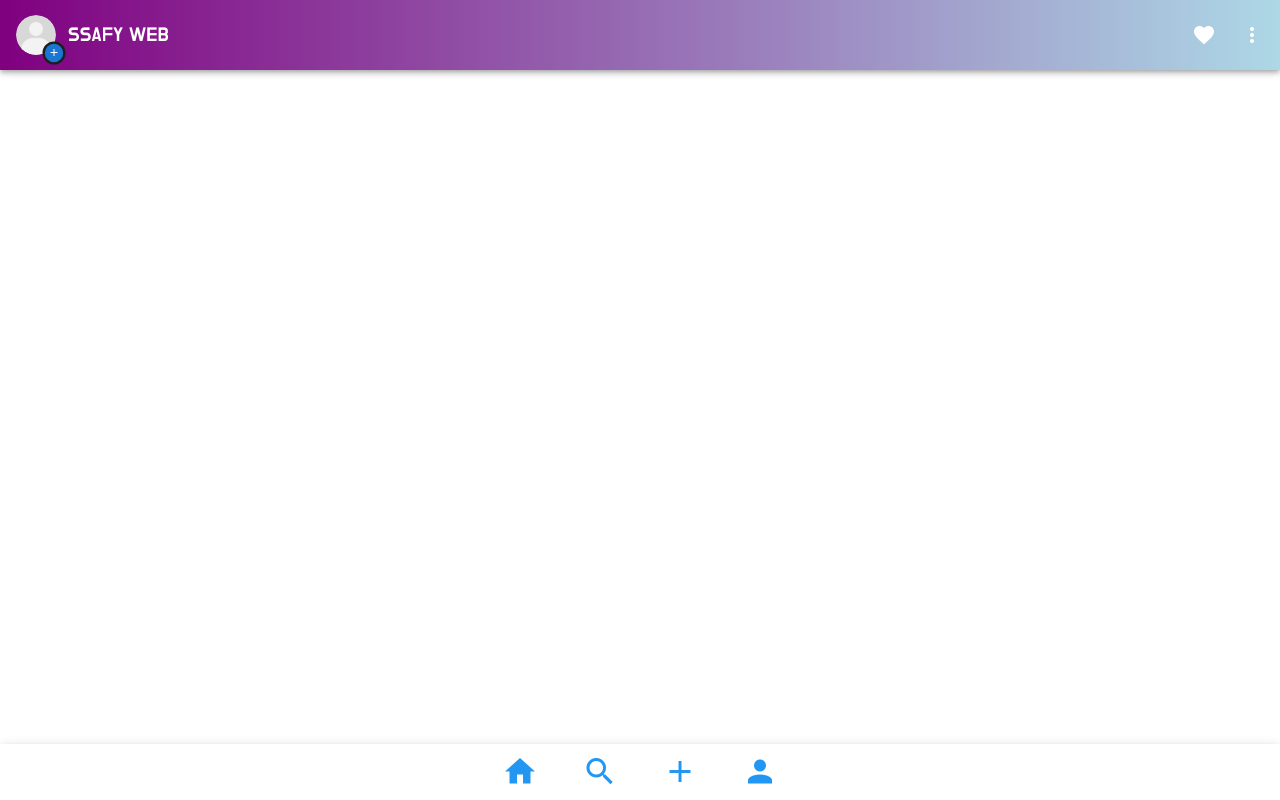
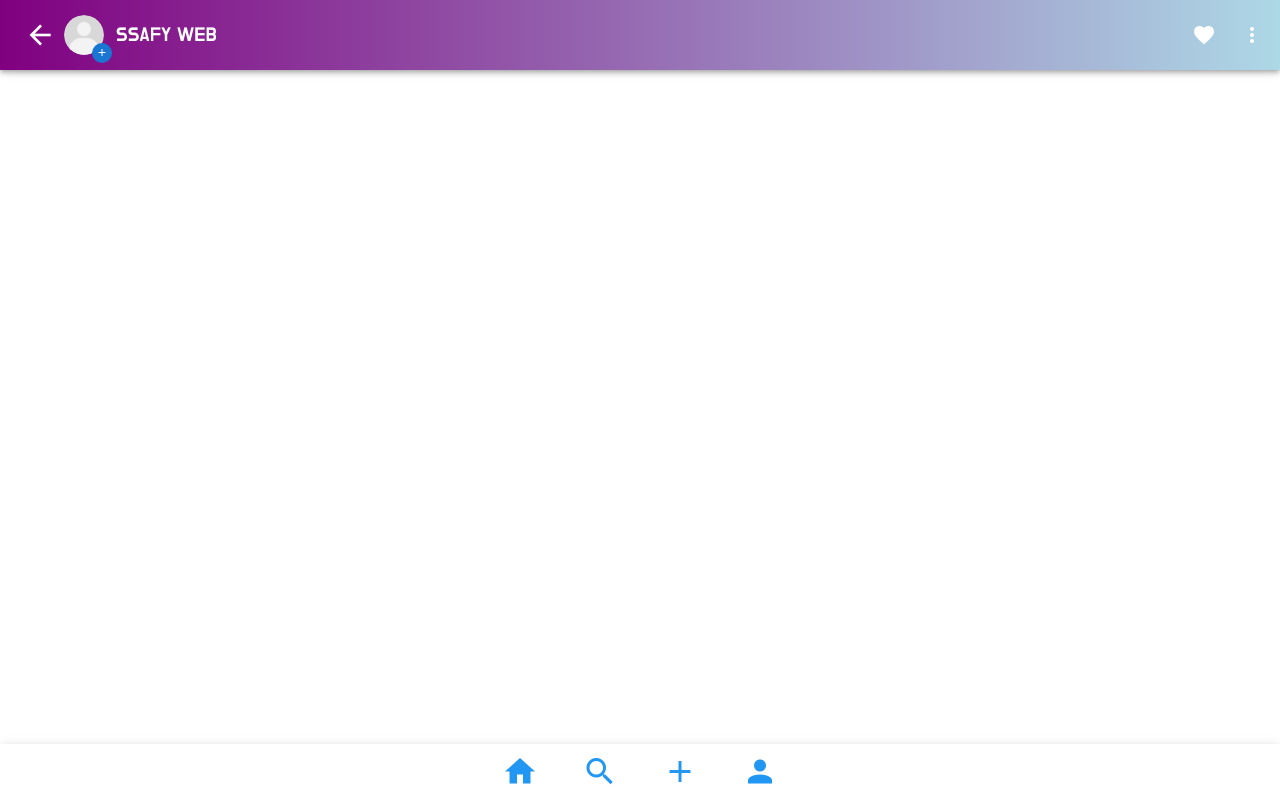
Before and after one commit to jhj0602/Community-Web, a Vue app in the folder src/frontend/: page /post/update/1 in a window 1280 px wide. Built offline with nearby package versions, Linux system fonts and the light colour scheme.

Commit message:
뒤로가기 버튼

```diff
--- a/src/frontend/src/App.vue
+++ b/src/frontend/src/App.vue
@@ -8,7 +8,12 @@
           dark
           height="70"
         >
-          <v-badge avatar bordered overlap bottom icon="mdi-plus">
+          <v-toolbar-title>
+            <v-btn icon @click="$router.go(-1)">
+              <v-icon size="xx-large" color="white">mdi-arrow-left</v-icon>
+            </v-btn>
+          </v-toolbar-title>
+          <v-badge avatar  overlap bottom icon="mdi-plus">
             <v-avatar
               size="40px"
               v-if="
```
